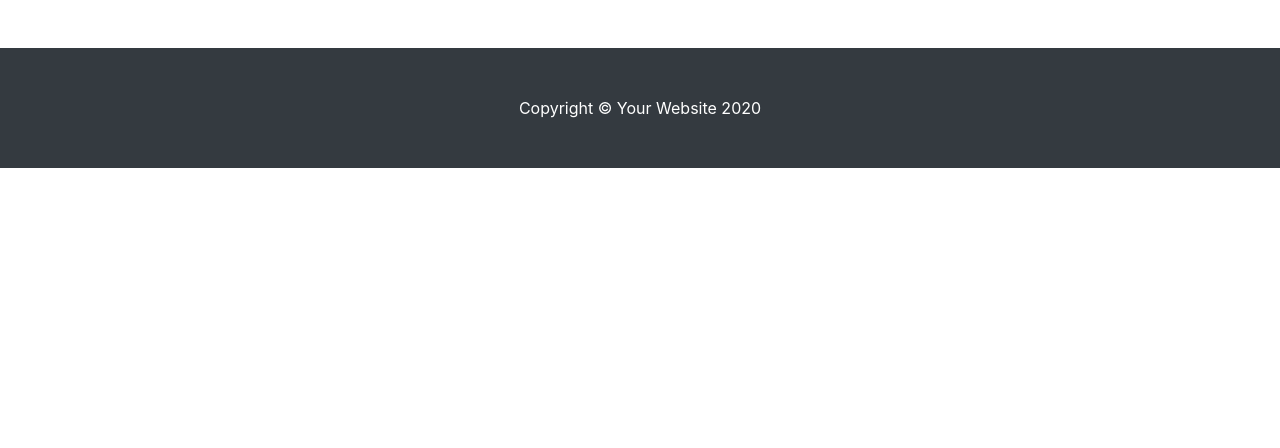
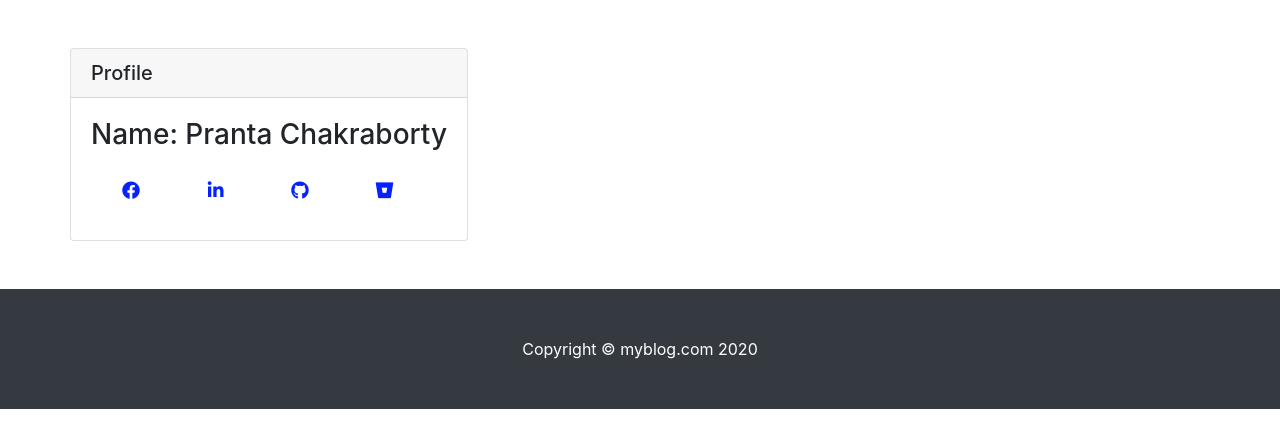
Before and after one commit to PrantaChakraborty/myBlog, a Django app: page /post/about_view/ in a window 1280 px wide. Shown: the part 56-504 px from the top of the page. Run offline with Django 3.2, Linux system fonts and the light colour scheme; the visitor is signed in with stand-in values (Sample User, id 1); some libraries are stand-ins or nearby versions.

Commit message:
added social icon on about page

```diff
--- a/templates/about.html
+++ b/templates/about.html
@@ -1,10 +1,65 @@
 {% extends 'base.html' %}
 {% load static %}
 <title>
-        {% block title %}
-            About
-        {% endblock title %}
-    </title>
+    {% block title %}
+        About
+    {% endblock title %}
+</title>
 {% block content %}
+    <style>
+
+.social-buttons a{
+  display: inline-flex;
+  text-decoration: none;
+  font-size: 18px;
+  width: 60px;
+  height: 60px;
+  color: rgba(1, 31, 255, 0.98);
+  justify-content: center;
+  align-items: center;
+  position: relative;
+  margin: 0 10px;
+}
+
+.social-buttons a::before{
+  content: "";
+  position: absolute;
+  width: 100px;
+  height: 100px;
+  background: linear-gradient(45deg, #fd1253, #1058ff);
+  border-radius: 100%;
+  z-index: -1;
+  transition: 0.3s ease-in;
+}
+
+.social-buttons a:hover::before{
+  transform: scale(0);
+}
+
+.social-buttons a i{
+  transition: 0.2s ease-in;
+}
+
+.social-buttons a:hover i{
+  background: linear-gradient(45deg, #600af4, #ff1d8f);
+  -webkit-background-clip: text;
+  -webkit-text-fill-color: transparent;
+  transform: scale(3);
+}
+    </style>
+    <div class="card my-4">
+        <h5 class="card-header">Profile</h5>
+        <div class="card-body">
+            <h3>Name: Pranta Chakraborty</h3>
+            <div class="social-buttons">
+                <a href="https://web.facebook.com/pranta.chakraborty.9"><i class="fab fa-facebook"></i></a>
+                <a href="https://www.linkedin.com/in/pranta-chakraborty-83802615b/"><i class="fab fa-linkedin-in"></i></a>
+                <a href="https://github.com/PrantaChakraborty"><i class="fab fa-github"></i></a>
+                <a href="https://bitbucket.org/pranta07/"><i class="fab fa-bitbucket"></i></a>
+
+            </div>
+        </div>
+    </div>
+
 
 {% endblock %}
--- a/templates/base.html
+++ b/templates/base.html
@@ -18,7 +18,7 @@
 
     <!-- Custom styles for this template -->
     <link href="{% static "../static/css/blog-home.css" %}" rel="stylesheet">
-
+    <link rel="stylesheet" href="https://cdnjs.cloudflare.com/ajax/libs/font-awesome/5.11.2/css/all.css">
 </head>
 
 <body>
@@ -103,7 +103,7 @@
 <!-- Footer -->
 <footer class="py-5 bg-dark">
     <div class="container">
-        <p class="m-0 text-center text-white">Copyright &copy; Your Website 2020</p>
+        <p class="m-0 text-center text-white">Copyright &copy; myblog.com 2020</p>
     </div>
     <!-- /.container -->
 </footer>
--- a/templates/blog/blog_detail.html
+++ b/templates/blog/blog_detail.html
@@ -35,7 +35,7 @@
         </div>
         {% with comments.count as total_comments %}
             <h2>
-                {{ total_comments }} comment {{ total_comments|pluralize }}
+                {{ total_comments }} comment{{ total_comments|pluralize }}
             </h2>
         {% endwith %}
         {% for object in comments %}
--- a/users/urls.py
+++ b/users/urls.py
@@ -1,7 +1,7 @@
 from django.urls import path, re_path
 from .views import (
     SignUpPageView,
-    PorfilePageView,
+    ProfilePageView,
     CustomPasswordChangeView,
     CustomPasswordResetFormKeyView,
     CustomPasswordResetFormKeyDoneView
@@ -16,7 +16,7 @@ urlpatterns = [
 
     path("password/change/", CustomPasswordChangeView.as_view(), name="account_password_change"),
 
-    path('profile/', PorfilePageView.as_view(), name='profile_view'),
+    path('profile/', ProfilePageView.as_view(), name='profile_view'),
 
     path('signup/', SignUpPageView.as_view(), name='signup'),
 ]
--- a/users/views.py
+++ b/users/views.py
@@ -11,7 +11,7 @@ class SignUpPageView(generic.CreateView):
     template_name = 'account/signup.html'
 
 
-class PorfilePageView(generic.TemplateView):
+class ProfilePageView(generic.TemplateView):
     template_name = 'users/profile.html'
 
 
```
Also changed, not shown: static/css/bootstrap.css.
